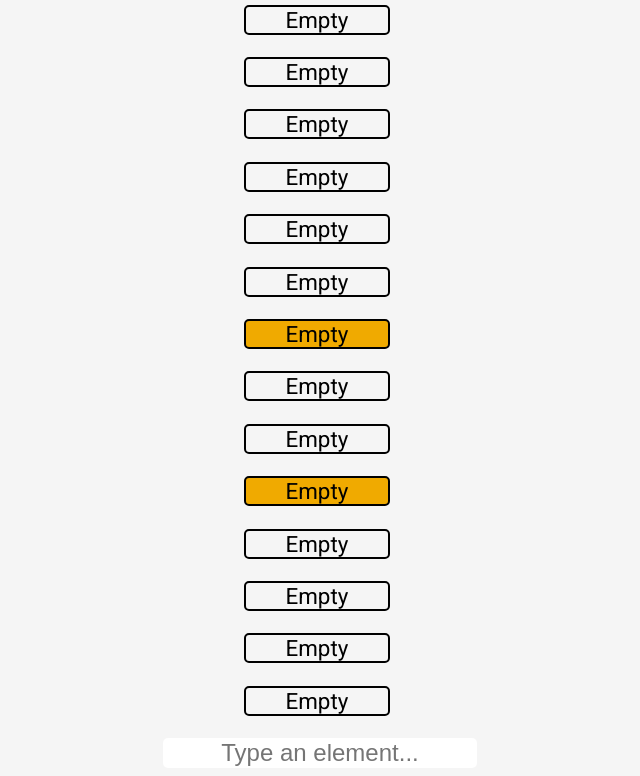
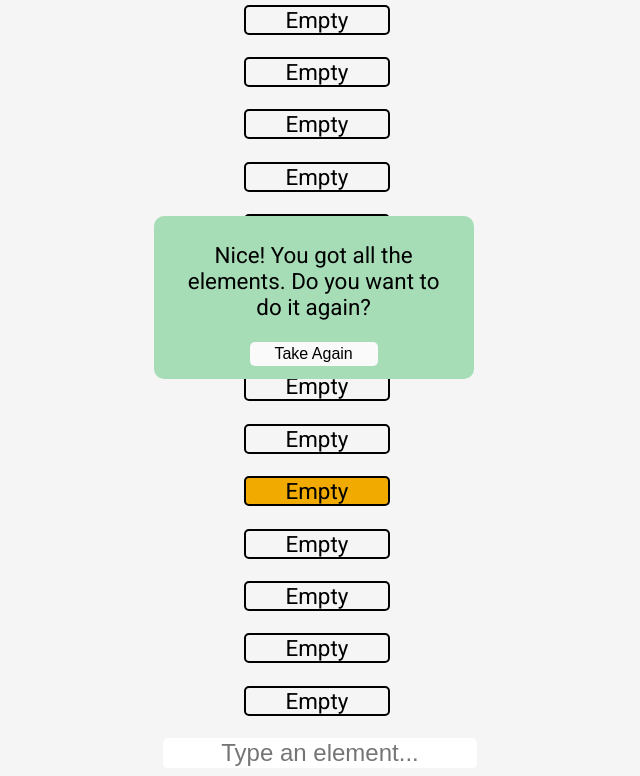
Before and after one commit to T05619/Reactivity-Series-Quiz, a plain HTML site: page index.html in a window 1280 px wide. Shown: the part 96-872 px from the top of the page, without its empty margins (320-960 px from the left). Drawn offline with Linux system fonts and the light colour scheme.

Commit message:
Completion Screen Update

```diff
--- a/index.html
+++ b/index.html
@@ -29,7 +29,9 @@
         </div>
         <input type="text" id="input" placeholder="Type an element..." autocomplete="off">
     </div>
-
-    <script src="script.js"></script>
+    <div class="completed" id="completionbox">
+        <p id="completed-text">Nice! You got all the elements. Do you want to do it again?</p>
+        <button id="resetButton" onclick="reset()">Take Again</button>
+    </div>
 </body>
 </html>
```
